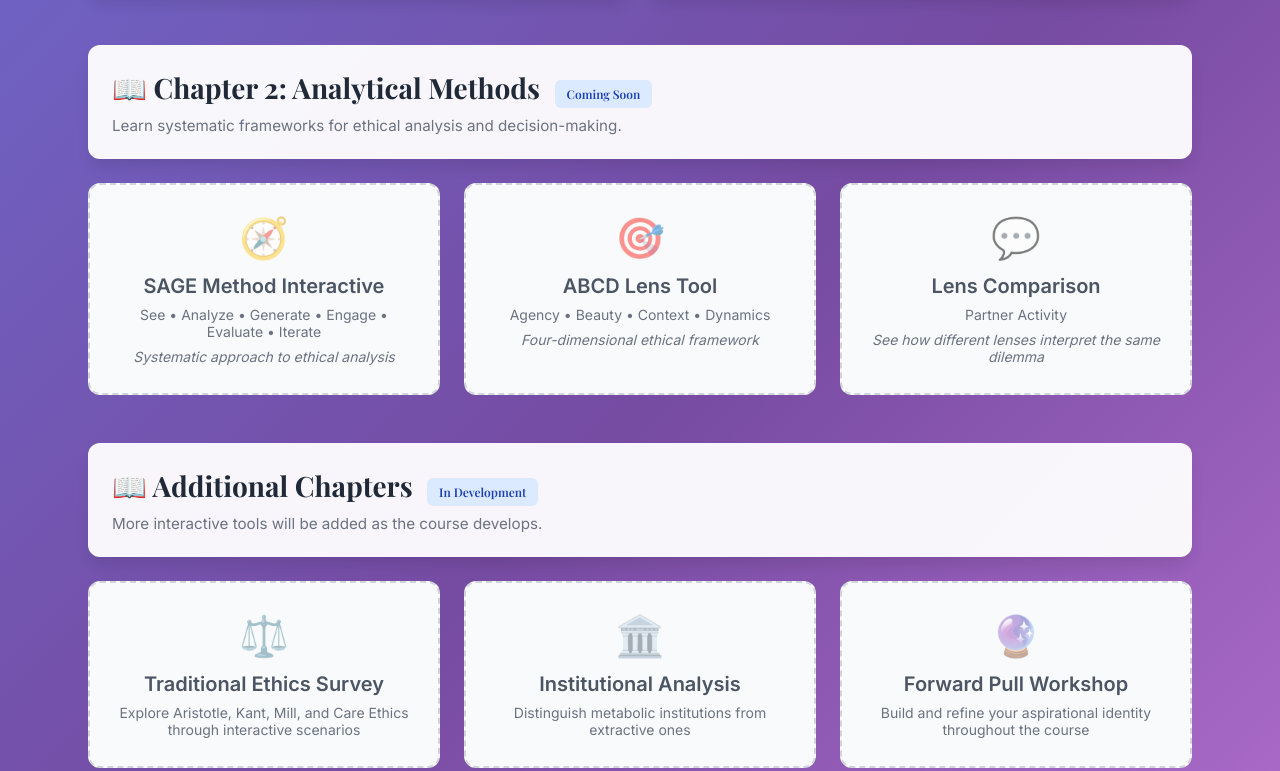
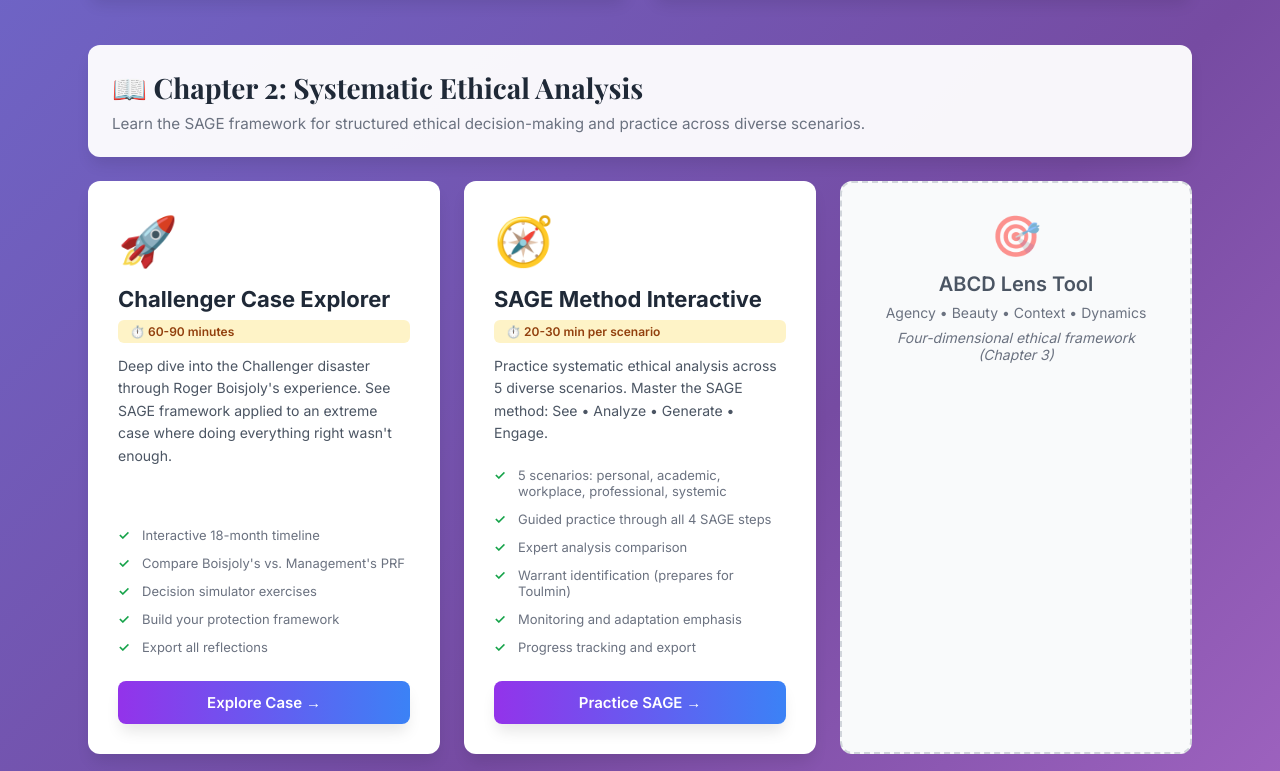
Before and after one commit to rmertzman-tech/Ethics-HUB, a plain HTML site: page index.html in a window 1280 px wide. Shown: the part 1344-2115 px from the top of the page. Drawn offline with nearby package versions, Linux system fonts and the light colour scheme.

Commit message:
Update index.html

```diff
--- a/index.html
+++ b/index.html
@@ -384,33 +384,53 @@
             </div>
         </div>
 
-        <!-- Chapter 2 - Placeholder -->
+        <!-- Chapter 2 -->
         <div class="chapter-section fade-in">
             <div class="chapter-header">
-                <h2 class="heading-font">📖 Chapter 2: Analytical Methods <span class="status-badge status-coming">Coming Soon</span></h2>
-                <p>Learn systematic frameworks for ethical analysis and decision-making.</p>
+                <h2 class="heading-font">📖 Chapter 2: Systematic Ethical Analysis</h2>
+                <p>Learn the SAGE framework for structured ethical decision-making and practice across diverse scenarios.</p>
             </div>
 
             <div class="app-grid">
-                <div class="placeholder-card">
-                    <div class="icon">🧭</div>
-                    <h3>SAGE Method Interactive</h3>
-                    <p>See • Analyze • Generate • Engage • Evaluate • Iterate</p>
-                    <p style="margin-top: 0.5rem; font-style: italic;">Systematic approach to ethical analysis</p>
+                <!-- Challenger Case Explorer (Chapter 1-2 Bridge) -->
+                <div class="app-card">
+                    <div class="app-icon">🚀</div>
+                    <h3>Challenger Case Explorer</h3>
+                    <span class="time-estimate">⏱️ 60-90 minutes</span>
+                    <p>Deep dive into the Challenger disaster through Roger Boisjoly's experience. See SAGE framework applied to an extreme case where doing everything right wasn't enough.</p>
+                    <ul class="features">
+                        <li>Interactive 18-month timeline</li>
+                        <li>Compare Boisjoly's vs. Management's PRF</li>
+                        <li>Decision simulator exercises</li>
+                        <li>Build your protection framework</li>
+                        <li>Export all reflections</li>
+                    </ul>
+                    <a href="https://rmertzman-tech.github.io/Challenge-Case-Explorer/" class="btn btn-primary">Explore Case →</a>
                 </div>
 
+                <!-- SAGE Method Interactive -->
+                <div class="app-card">
+                    <div class="app-icon">🧭</div>
+                    <h3>SAGE Method Interactive</h3>
+                    <span class="time-estimate">⏱️ 20-30 min per scenario</span>
+                    <p>Practice systematic ethical analysis across 5 diverse scenarios. Master the SAGE method: See • Analyze • Generate • Engage.</p>
+                    <ul class="features">
+                        <li>5 scenarios: personal, academic, workplace, professional, systemic</li>
+                        <li>Guided practice through all 4 SAGE steps</li>
+                        <li>Expert analysis comparison</li>
+                        <li>Warrant identification (prepares for Toulmin)</li>
+                        <li>Monitoring and adaptation emphasis</li>
+                        <li>Progress tracking and export</li>
+                    </ul>
+                    <a href="https://rmertzman-tech.github.io/SAGE-method-interactive/" class="btn btn-primary">Practice SAGE →</a>
+                </div>
+
+                <!-- ABCD Placeholder -->
                 <div class="placeholder-card">
                     <div class="icon">🎯</div>
                     <h3>ABCD Lens Tool</h3>
                     <p>Agency • Beauty • Context • Dynamics</p>
-                    <p style="margin-top: 0.5rem; font-style: italic;">Four-dimensional ethical framework</p>
-                </div>
-
-                <div class="placeholder-card">
-                    <div class="icon">💬</div>
-                    <h3>Lens Comparison</h3>
-                    <p>Partner Activity</p>
-                    <p style="margin-top: 0.5rem; font-style: italic;">See how different lenses interpret the same dilemma</p>
+                    <p style="margin-top: 0.5rem; font-style: italic;">Four-dimensional ethical framework (Chapter 3)</p>
                 </div>
             </div>
         </div>
```
